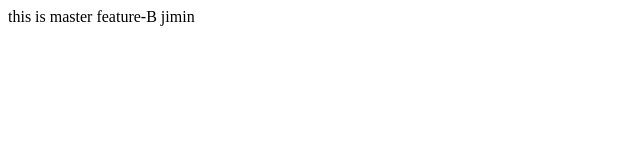
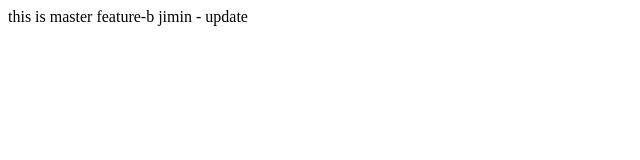
Before and after one commit to kspark-hs/group-project, a plain HTML site: page index.html in a window 1280 px wide. Shown: the full height of the page, 0-640 px from the left. Drawn offline with Linux system fonts and the light colour scheme.

Commit message:
lowercase b jimin

```diff
--- a/index.html
+++ b/index.html
@@ -7,6 +7,6 @@
 </head>
 <body>
     this is master
-    feature-B jimin
+    feature-b jimin - update
 </body>
 </html>
```
